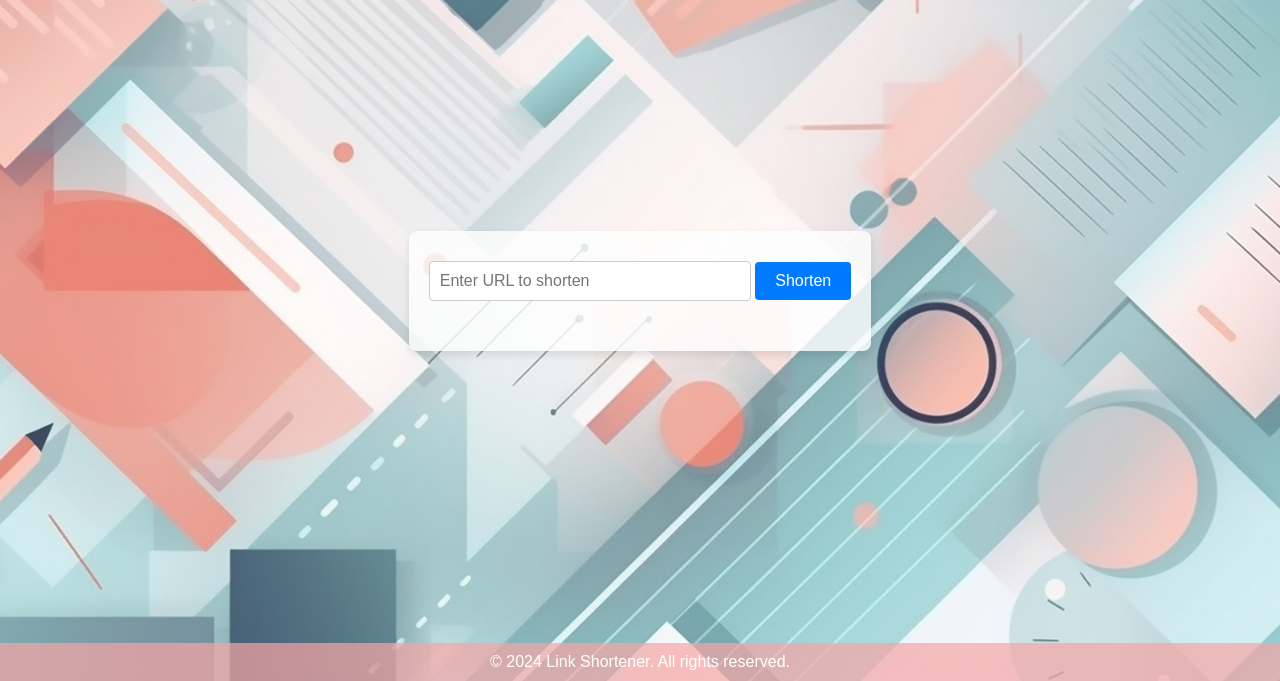
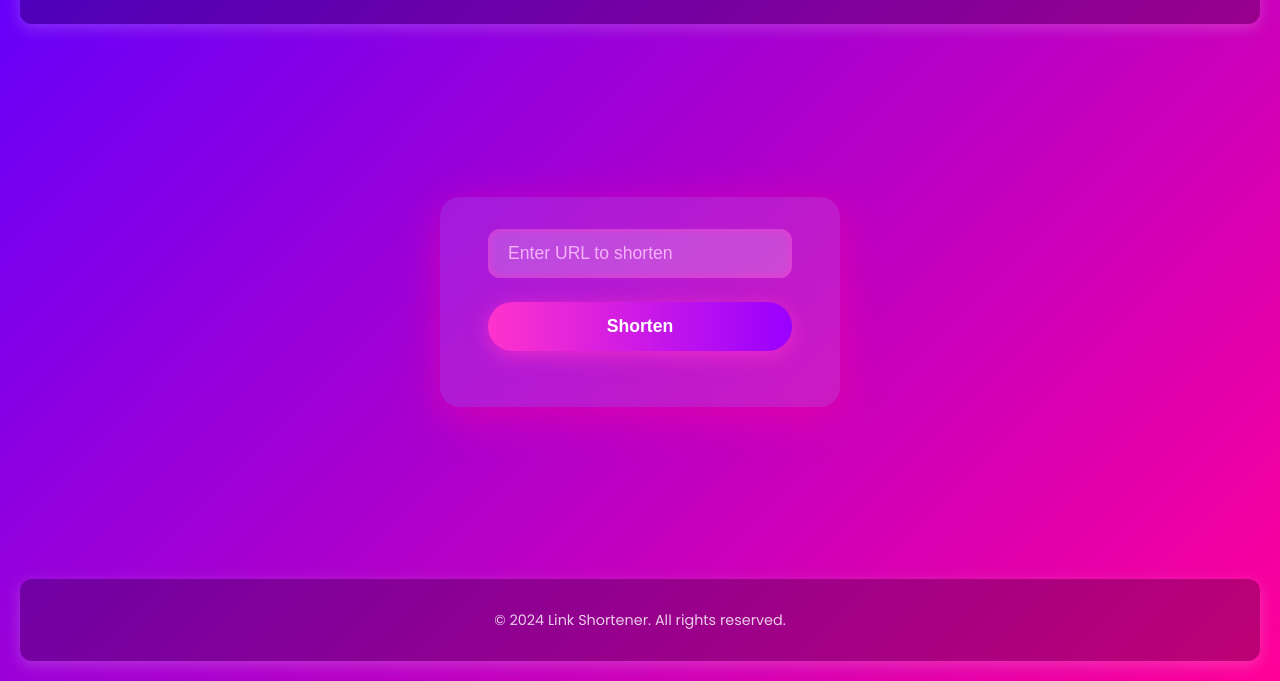
Before and after one commit to VarshaChandak/linkshortner, a plain HTML site: page index.html in a window 1280 px wide. Shown: the part 119-800 px from the top of the page. Drawn offline with Linux system fonts and the light colour scheme.

Commit message:
Update index.html

```diff
--- a/index.html
+++ b/index.html
@@ -1,70 +1,139 @@
 <!DOCTYPE html>
 <html lang="en">
 <head>
-    <meta charset="UTF-8">
-    <meta name="viewport" content="width=device-width, initial-scale=1.0">
+<meta charset="UTF-8" />
+<meta name="viewport" content="width=device-width, initial-scale=1" />
 <title>Link Shortener</title>
 <style>
+  @import url('https://fonts.googleapis.com/css2?family=Poppins:wght@400;600&display=swap');
+
+  /* Reset & base */
+  * {
+    box-sizing: border-box;
+  }
   body {
-            font-family: Arial, sans-serif;
-            background-image: url('background.jpg');
-            background-size: cover;
-            background-position: center;
+    margin: 0;
+    font-family: 'Poppins', sans-serif;
+    background: linear-gradient(135deg, #5e00ff, #ff0099);
+    color: #fff;
     display: flex;
     flex-direction: column;
+    min-height: 100vh;
+    justify-content: space-between;
     align-items: center;
-            justify-content: space-between;
-            height: 100vh;
-            margin: 0;
-            color: #fff;
+    padding: 20px;
   }
+
   header, footer {
-            background-color: #f5a5a5b3;
     width: 100%;
     text-align: center;
-            padding: 10px 0;
+    padding: 1rem 0;
+    background: rgba(0, 0, 0, 0.25);
+    border-radius: 12px;
+    user-select: none;
+    box-shadow: 0 4px 15px rgba(255, 255, 255, 0.2);
   }
-        header h1, footer p {
-            margin: 0;
+
+  header h1 {
+    font-weight: 600;
+    font-size: 2rem;
+    letter-spacing: 1.5px;
   }
+  footer p {
+    font-weight: 400;
+    font-size: 0.9rem;
+    opacity: 0.8;
+  }
+
   .container {
+    flex-grow: 1;
     display: flex;
-            flex-direction: column;
     align-items: center;
     justify-content: center;
-            height: 100%;
+    width: 100%;
   }
+
   .frame {
-            background-color: rgba(255, 255, 255, 0.8);
-            padding: 20px;
-            border-radius: 8px;
-            box-shadow: 0 4px 8px rgba(0, 0, 0, 0.1);
+    background: rgba(255, 255, 255, 0.1);
+    backdrop-filter: blur(10px);
+    padding: 2rem 3rem;
+    border-radius: 20px;
+    box-shadow: 0 10px 40px rgba(255, 0, 150, 0.5);
+    max-width: 400px;
+    width: 100%;
     text-align: center;
-            color: #333;
+  }
+
+  input[type="text"] {
+    width: 100%;
+    padding: 14px 20px;
+    border-radius: 12px;
+    border: none;
+    font-size: 1.1rem;
+    outline: none;
+    margin-bottom: 1.5rem;
+    background: rgba(255,255,255,0.2);
+    color: #fff;
+    font-weight: 500;
+    box-shadow: inset 0 0 8px #ff33ccaa;
+    transition: background-color 0.3s ease;
+  }
+  input[type="text"]::placeholder {
+    color: #ffccffcc;
+  }
+  input[type="text"]:focus {
+    background: rgba(255,255,255,0.35);
+    box-shadow: 0 0 10px 2px #ff33cc;
+  }
+
+  button {
+    background: linear-gradient(90deg, #ff33cc, #9900ff);
+    border: none;
+    padding: 14px 30px;
+    font-size: 1.1rem;
+    font-weight: 600;
+    color: white;
+    border-radius: 50px;
+    cursor: pointer;
+    box-shadow: 0 5px 20px #ff33ccaa;
+    transition: all 0.3s ease;
+    width: 100%;
+  }
+  button:hover,
+  button:focus {
+    background: linear-gradient(90deg, #9900ff, #ff33cc);
+    box-shadow: 0 8px 30px #ff66ddcc;
+    outline: none;
+  }
+
+  #shortUrl {
+    margin-top: 1.5rem;
+    font-size: 1.2rem;
+    font-weight: 600;
+    word-break: break-all;
+    color: #ffd6f7;
+  }
+
+  /* Accessibility focus */
+  button:focus-visible,
+  input[type="text"]:focus-visible {
+    outline: 3px solid #ff66dd;
+    outline-offset: 3px;
+  }
+
+  /* Responsive */
+  @media (max-width: 480px) {
+    .frame {
+      padding: 1.5rem 2rem;
     }
     input[type="text"] {
-            width: 300px;
-            padding: 10px;
-            margin: 10px 0;
-            border: 1px solid #ccc;
-            border-radius: 4px;
-            font-size: 16px;
+      font-size: 1rem;
+      padding: 12px 16px;
     }
     button {
-            padding: 10px 20px;
-            background-color: #007BFF;
-            color: white;
-            border: none;
-            border-radius: 4px;
-            cursor: pointer;
-            font-size: 16px;
+      font-size: 1rem;
+      padding: 12px 20px;
     }
-        button:hover {
-            background-color: #0056b3;
-        }
-        #shortUrl {
-            margin-top: 20px;
-            font-size: 18px;
   }
 </style>
 </head>
@@ -75,9 +144,9 @@
 
 <div class="container">
   <div class="frame">
-            <input type="text" id="longUrl" placeholder="Enter URL to shorten">
-            <button onclick="shortenLink()">Shorten</button>
-            <p id="shortUrl"></p>
+    <input type="text" id="longUrl" placeholder="Enter URL to shorten" aria-label="URL to shorten" />
+    <button onclick="shortenLink()" aria-label="Shorten the URL">Shorten</button>
+    <p id="shortUrl" role="region" aria-live="polite"></p>
   </div>
 </div>
 
```
Lines whose indentation alone changed are shown as unchanged.
